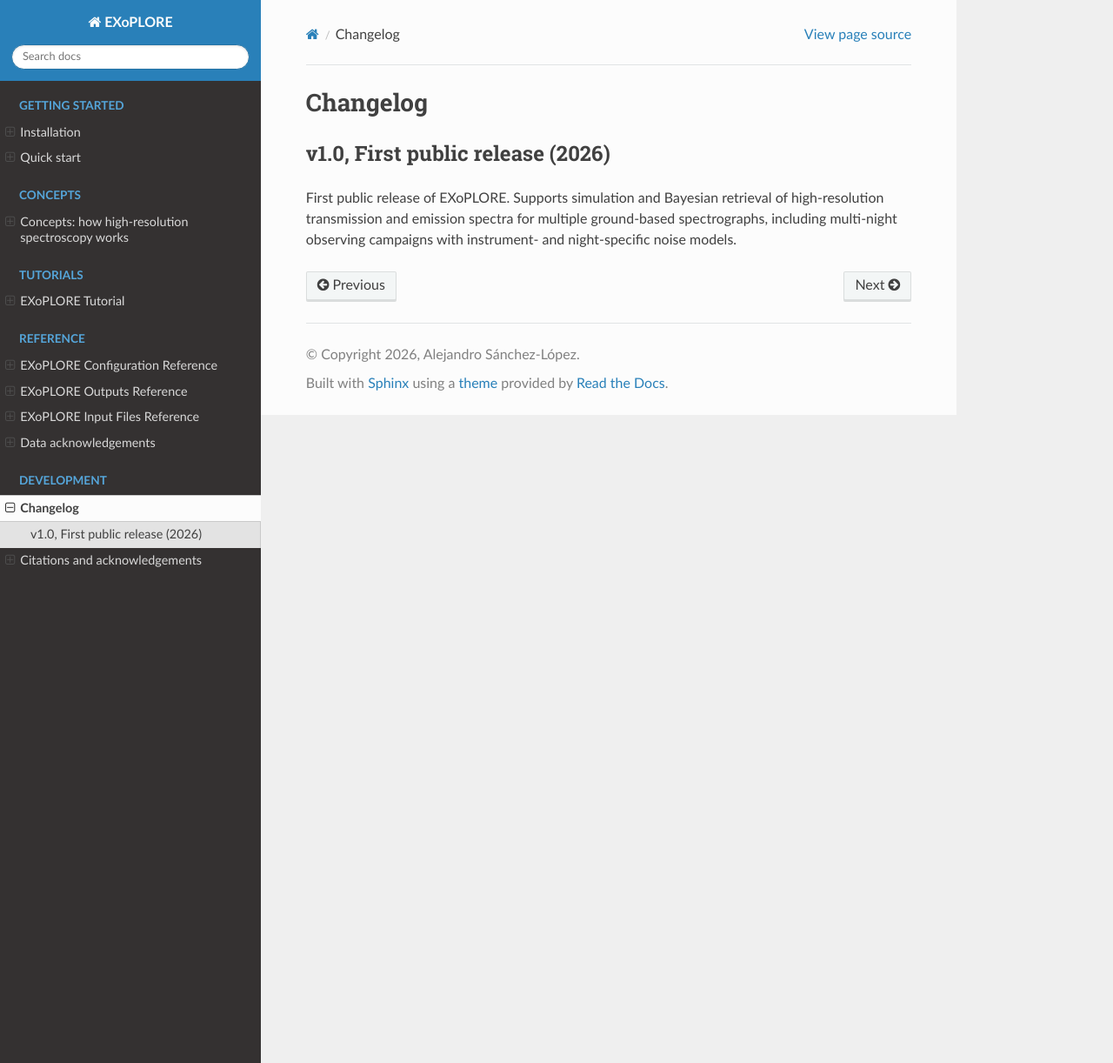
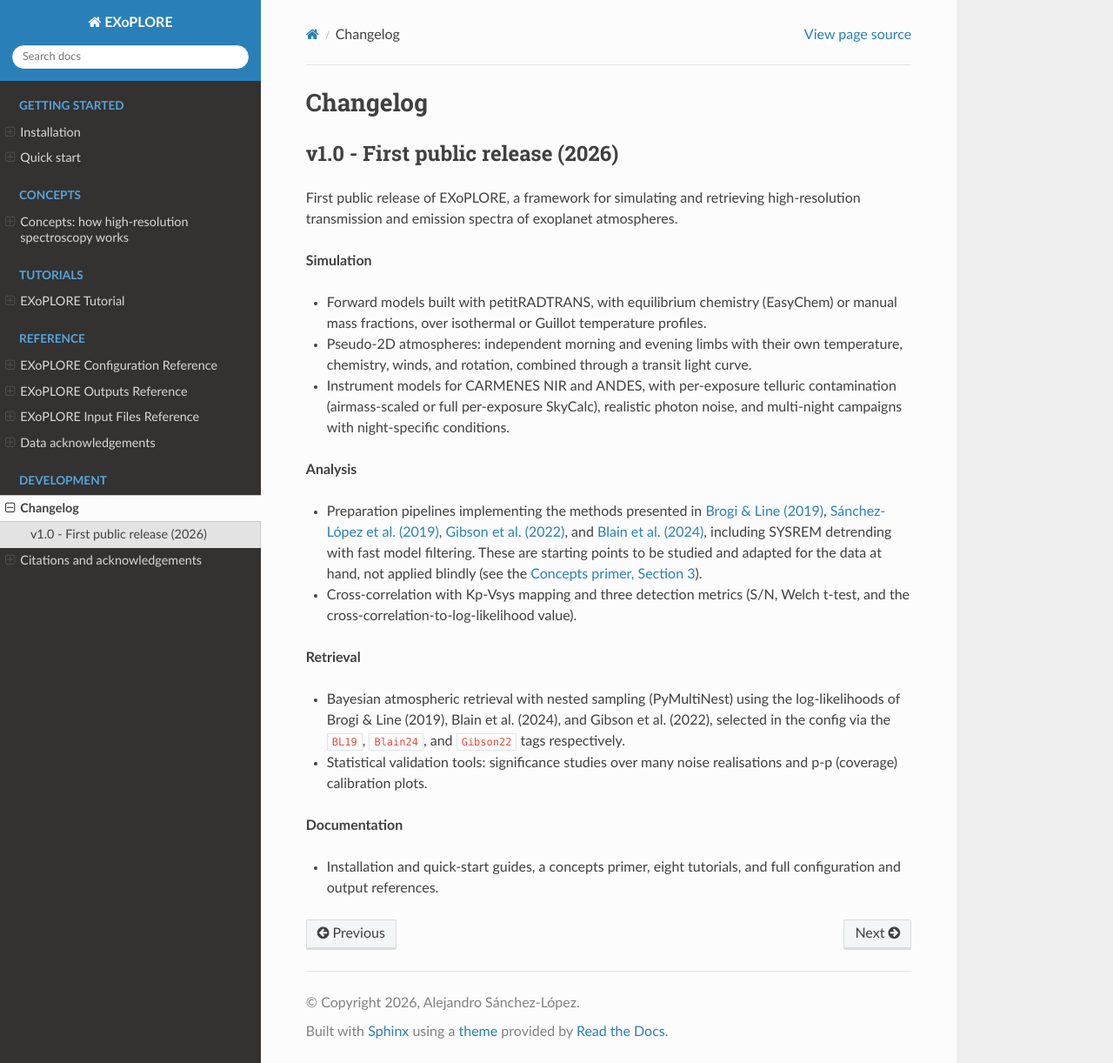
Before and after one commit to asanchezlopezIAA/EXoPLORE, a Sphinx documentation site: the page built from docs/changelog.md, in a window 1280 px wide and 1222 px high. Shown: the whole window at 87% size. Built offline with Sphinx 7.4.7 and the Read the Docs theme 3.1.0, drawn with Linux system fonts in a browser that asks for light colours.

Commit message:
Docs: use published Blain 2024 DOI, add method-paper citations, expand changelog

```diff
--- a/docs/changelog.md
+++ b/docs/changelog.md
@@ -1,5 +1,41 @@
 # Changelog
 
-## v1.0, First public release (2026)
+## v1.0 - First public release (2026)
 
-First public release of EXoPLORE. Supports simulation and Bayesian retrieval of high-resolution transmission and emission spectra for multiple ground-based spectrographs, including multi-night observing campaigns with instrument- and night-specific noise models.
+First public release of EXoPLORE, a framework for simulating and retrieving
+high-resolution transmission and emission spectra of exoplanet atmospheres.
+
+**Simulation**
+- Forward models built with petitRADTRANS, with equilibrium chemistry
+  (EasyChem) or manual mass fractions, over isothermal or Guillot
+  temperature profiles.
+- Pseudo-2D atmospheres: independent morning and evening limbs with their own
+  temperature, chemistry, winds, and rotation, combined through a transit
+  light curve.
+- Instrument models for CARMENES NIR and ANDES, with per-exposure telluric
+  contamination (airmass-scaled or full per-exposure SkyCalc), realistic
+  photon noise, and multi-night campaigns with night-specific conditions.
+
+**Analysis**
+- Preparation pipelines implementing the methods presented in
+  [Brogi & Line (2019)](https://doi.org/10.3847/1538-3881/aaffd3),
+  [Sánchez-López et al. (2019)](https://doi.org/10.1051/0004-6361/201936084),
+  [Gibson et al. (2022)](https://doi.org/10.1093/mnras/stac091), and
+  [Blain et al. (2024)](https://doi.org/10.3847/1538-3881/ad2c8b), including
+  SYSREM detrending with fast model filtering. These are starting points to be
+  studied and adapted for the data at hand, not applied blindly (see the
+  [Concepts primer, Section 3](concepts.md#3-the-preparation-pipeline-removing-the-contaminants-and-its-cost)).
+- Cross-correlation with Kp-Vsys mapping and three detection metrics
+  (S/N, Welch t-test, and the cross-correlation-to-log-likelihood value).
+
+**Retrieval**
+- Bayesian atmospheric retrieval with nested sampling (PyMultiNest) using the
+  log-likelihoods of Brogi & Line (2019), Blain et al. (2024), and
+  Gibson et al. (2022), selected in the config via the `BL19`, `Blain24`, and
+  `Gibson22` tags respectively.
+- Statistical validation tools: significance studies over many noise
+  realisations and p-p (coverage) calibration plots.
+
+**Documentation**
+- Installation and quick-start guides, a concepts primer, eight tutorials,
+  and full configuration and output references.
```
Also changed, not shown: docs/citations.md (+32 -0 lines), docs/concepts.md (+1 -1 lines), docs/data_acknowledgements.md (+1 -1 lines), docs/quickstart.md (+1 -1 lines), docs/tutorial.md (+1 -1 lines).
